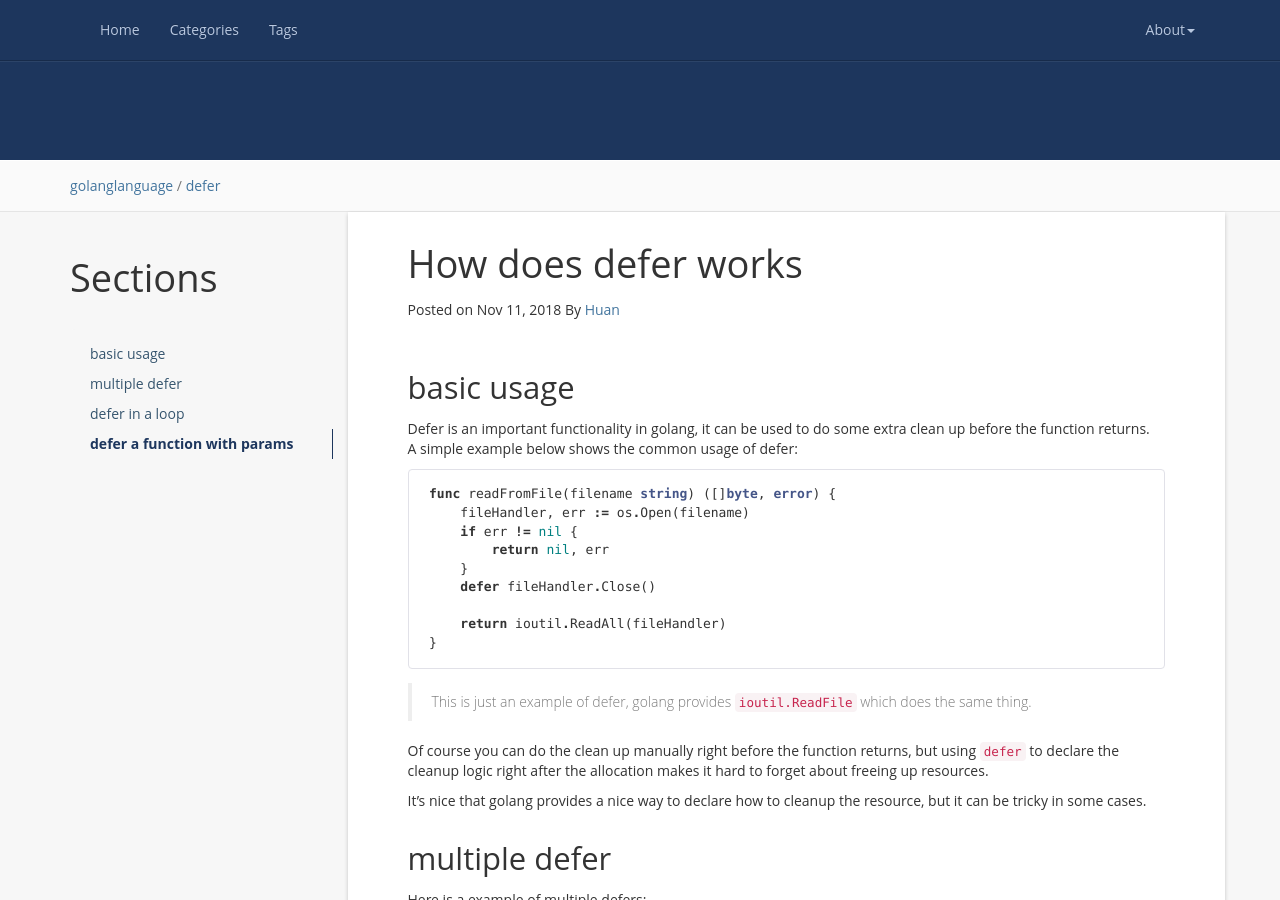
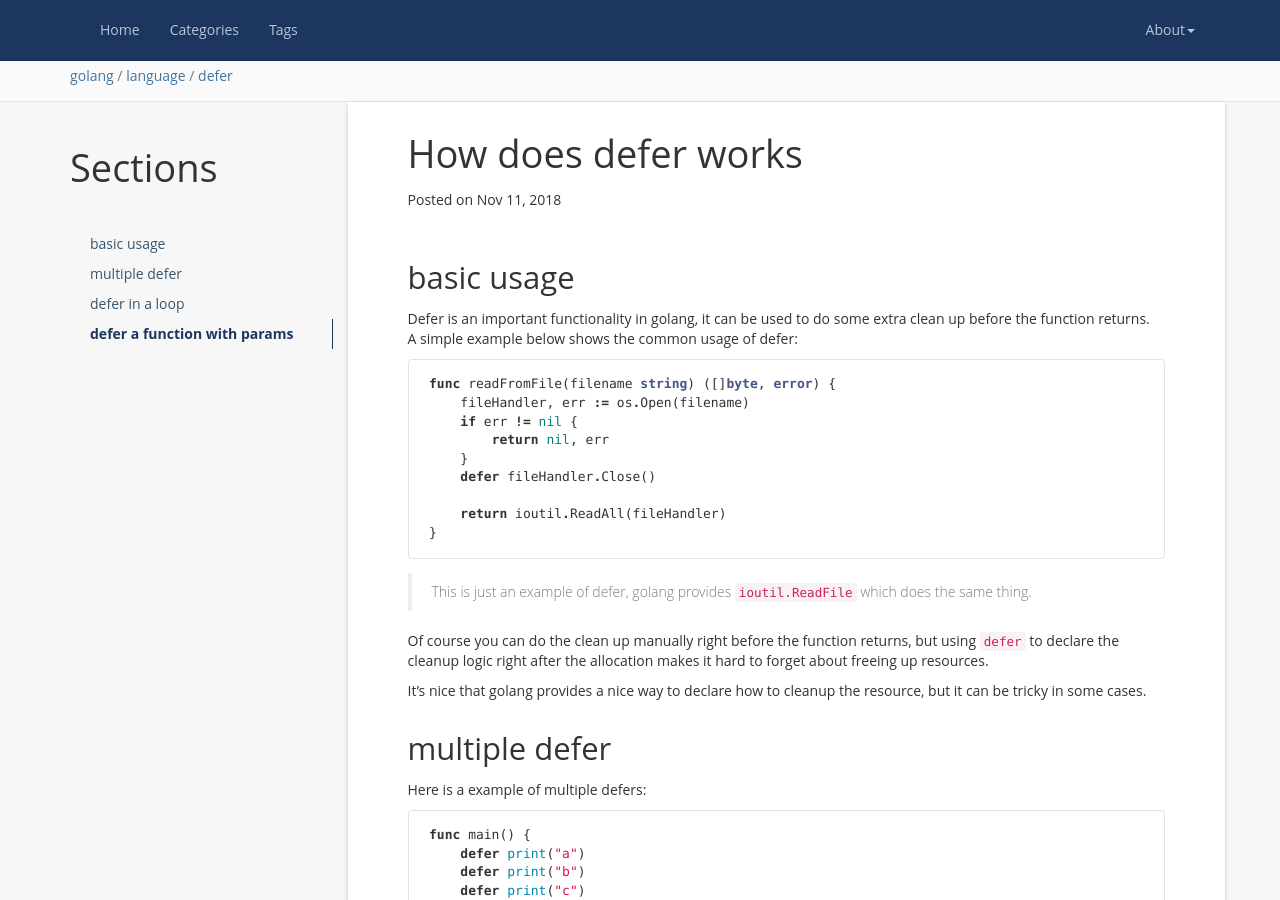
Before and after one commit to fredwangwang/fredwangwang.github.io, a Jekyll site: the page built from _posts/2018-11-11-golang-defer.md, in a window 1280 px wide and 900 px high. Built offline with Jekyll 4.4.1, drawn with Linux system fonts in a browser that asks for light colours; nearby versions of some CDN libraries; comment, search, counter and statistics services are not loaded.

Commit message:
clean up

```diff
--- a/404.html
+++ b/404.html
@@ -8,6 +8,7 @@
     max-width: 600px;
     text-align: center;
   }
+
   h1 {
     margin: 30px 0;
     font-size: 4em;
--- a/_config.yml
+++ b/_config.yml
@@ -33,7 +33,7 @@
 
 # comment
 disqus:
-  enable: true
+  enable: false
   account_name: fredwanghuan # https://<account_name>.disqus.com
 
 # Build settings
@@ -44,6 +44,7 @@
 # Exclude from processing.
 exclude:
   - README.md
+  - LICENSE
   - Gemfile
   - Gemfile.lock
   - node_modules
@@ -51,3 +52,5 @@
   - vendor/cache/
   - vendor/gems/
   - vendor/ruby/
+
+permalink: /:year/:month/:day/:title
--- a/_includes/banner.html
+++ b/_includes/banner.html
@@ -1,8 +1,12 @@
 <div class="banner">
   <div class="container">
     {% if page.categories != null %}
-    <a href="{{ '/categories' | prepend: site.baseurl }}#{{page.categories}}-ref">{{page.categories}}</a> /
-    <a href="{{ '/tags' | prepend: site.baseurl }}#{{page.tag}}-ref">{{page.tag}}</a>
+    {% for category in page.categories %}
+    <a href="{{ '/categories' | prepend: site.baseurl }}#{{page.categories}}-ref">{{category}}</a> /
+    {% endfor %}
+    {% for tag in page.tag %}
+    <a href="{{ '/tags' | prepend: site.baseurl }}#{{page.tag}}-ref">{{tag}}</a>
+    {% endfor %}
     {% else %}
     {{ site.banner }}
     {% endif %}
--- a/_includes/docs_header.html
+++ b/_includes/docs_header.html
@@ -1,14 +1,8 @@
+{% if page.title == null %}
 <div class="docs-header" id="content">
   <div class="container">
-  	{% if page.title%}
-  		<!--
-		    <h1>{{ page.title }}</h1>
-		    <p>Post on {{ page.date | date: "%b %d, %Y" }} by <a href="/about">{{ site.author }}</a></p>
-		-->
-		    <h1>{{ site.motto }}</h1>
-    {% else %}
-	    <h1>{{ site.name }}</h1>
-	    <p>{{ site.description }}</p>
-    {% endif %}
+    <h1>{{ site.name }}</h1>
+    <p>{{ site.description }}</p>
   </div>
 </div>
+{% endif %}
--- a/_layouts/post.html
+++ b/_layouts/post.html
@@ -13,11 +13,8 @@
         <div class="wrapper">
           <header class="post-header">
             <h1 class="post-title">{{ page.title }}</h1>
-              <!--
-                <p class="post-meta">{{ page.date | date: "%b %-d, %Y" }}{% if page.author %} • {{ page.author }}{% endif %}{% if page.meta %} • {{ page.meta }}{% endif %}</p>
-              -->
-              <div class="meta">Posted on <span class="postdate">{{ page.date | date: "%b %d, %Y" }}</span> By <a target="_blank" href="{{site.url}}">{{ site.author }}</a></div>
-              <br />
+            <div class="meta">Posted on {{ page.date | date: "%b %d, %Y" }}</div>
+            <br/>
           </header>
           <article class="post-content">
             {{ content }}
--- a/_sass/_base.scss
+++ /dev/null
@@ -1,204 +0,0 @@
-/**
- * Reset some basic elements
- */
-body, h1, h2, h3, h4, h5, h6,
-p, blockquote, pre, hr,
-dl, dd, ol, ul, figure {
-    margin: 0;
-    padding: 0;
-}
-
-
-
-/**
- * Basic styling
- */
-body {
-    font-family: $base-font-family;
-    font-size: $base-font-size;
-    line-height: $base-line-height;
-    font-weight: 300;
-    color: $text-color;
-    background-color: $background-color;
-    -webkit-text-size-adjust: 100%;
-}
-
-
-
-/**
- * Set `margin-bottom` to maintain vertical rhythm
- */
-h1, h2, h3, h4, h5, h6,
-p, blockquote, pre,
-ul, ol, dl, figure,
-%vertical-rhythm {
-    margin-bottom: $spacing-unit / 2;
-}
-
-
-
-/**
- * Images
- */
-img {
-    max-width: 100%;
-    vertical-align: middle;
-}
-
-
-
-/**
- * Figures
- */
-figure > img {
-    display: block;
-}
-
-figcaption {
-    font-size: $small-font-size;
-}
-
-
-
-/**
- * Lists
- */
-ul, ol {
-    margin-left: $spacing-unit;
-}
-
-li {
-    > ul,
-    > ol {
-         margin-bottom: 0;
-    }
-}
-
-
-
-/**
- * Headings
- */
-h1, h2, h3, h4, h5, h6 {
-    font-weight: 300;
-}
-
-
-
-/**
- * Links
- */
-a {
-    color: $brand-color;
-    text-decoration: none;
-
-    &:visited {
-        color: darken($brand-color, 15%);
-    }
-
-    &:hover {
-        color: $text-color;
-        text-decoration: underline;
-    }
-}
-
-
-
-/**
- * Blockquotes
- */
-blockquote {
-    color: $grey-color;
-    border-left: 4px solid $grey-color-light;
-    padding-left: $spacing-unit / 2;
-    font-size: 18px;
-    letter-spacing: -1px;
-    font-style: italic;
-
-    > :last-child {
-        margin-bottom: 0;
-    }
-}
-
-
-
-/**
- * Code formatting
- */
-pre,
-code {
-    font-size: 15px;
-    border: 1px solid $grey-color-light;
-    border-radius: 3px;
-    background-color: #eef;
-}
-
-code {
-    padding: 1px 5px;
-}
-
-pre {
-    padding: 8px 12px;
-    overflow-x: scroll;
-
-    > code {
-        border: 0;
-        padding-right: 0;
-        padding-left: 0;
-    }
-}
-
-
-
-/**
- * Wrapper
- */
-.wrapper {
-    max-width: -webkit-calc(#{$content-width} - (#{$spacing-unit} * 2));
-    max-width:         calc(#{$content-width} - (#{$spacing-unit} * 2));
-    margin-right: auto;
-    margin-left: auto;
-    padding-right: $spacing-unit;
-    padding-left: $spacing-unit;
-    @extend %clearfix;
-
-    @include media-query($on-laptop) {
-        max-width: -webkit-calc(#{$content-width} - (#{$spacing-unit}));
-        max-width:         calc(#{$content-width} - (#{$spacing-unit}));
-        padding-right: $spacing-unit / 2;
-        padding-left: $spacing-unit / 2;
-    }
-}
-
-
-
-/**
- * Clearfix
- */
-%clearfix {
-
-    &:after {
-        content: "";
-        display: table;
-        clear: both;
-    }
-}
-
-
-
-/**
- * Icons
- */
-.icon {
-
-    > svg {
-        display: inline-block;
-        width: 16px;
-        height: 16px;
-        vertical-align: middle;
-
-        path {
-            fill: $grey-color;
-        }
-    }
-}
--- a/_sass/_layout.scss
+++ /dev/null
@@ -1,236 +0,0 @@
-/**
- * Site header
- */
-.site-header {
-    border-top: 5px solid $grey-color-dark;
-    border-bottom: 1px solid $grey-color-light;
-    min-height: 56px;
-
-    // Positioning context for the mobile navigation icon
-    position: relative;
-}
-
-.site-title {
-    font-size: 26px;
-    line-height: 56px;
-    letter-spacing: -1px;
-    margin-bottom: 0;
-    float: left;
-
-    &,
-    &:visited {
-        color: $grey-color-dark;
-    }
-}
-
-.site-nav {
-    float: right;
-    line-height: 56px;
-
-    .menu-icon {
-        display: none;
-    }
-
-    .page-link {
-        color: $text-color;
-        line-height: $base-line-height;
-
-        // Gaps between nav items, but not on the first one
-        &:not(:first-child) {
-            margin-left: 20px;
-        }
-    }
-
-    @include media-query($on-palm) {
-        position: absolute;
-        top: 9px;
-        right: 30px;
-        background-color: $background-color;
-        border: 1px solid $grey-color-light;
-        border-radius: 5px;
-        text-align: right;
-
-        .menu-icon {
-            display: block;
-            float: right;
-            width: 36px;
-            height: 26px;
-            line-height: 0;
-            padding-top: 10px;
-            text-align: center;
-
-            > svg {
-                width: 18px;
-                height: 15px;
-
-                path {
-                    fill: $grey-color-dark;
-                }
-            }
-        }
-
-        .trigger {
-            clear: both;
-            display: none;
-        }
-
-        &:hover .trigger {
-            display: block;
-            padding-bottom: 5px;
-        }
-
-        .page-link {
-            display: block;
-            padding: 5px 10px;
-        }
-    }
-}
-
-
-
-/**
- * Site footer
- */
-.site-footer {
-    border-top: 1px solid $grey-color-light;
-    padding: $spacing-unit 0;
-}
-
-.footer-heading {
-    font-size: 18px;
-    margin-bottom: $spacing-unit / 2;
-}
-
-.contact-list,
-.social-media-list {
-    list-style: none;
-    margin-left: 0;
-}
-
-.footer-col-wrapper {
-    font-size: 15px;
-    color: $grey-color;
-    margin-left: -$spacing-unit / 2;
-    @extend %clearfix;
-}
-
-.footer-col {
-    float: left;
-    margin-bottom: $spacing-unit / 2;
-    padding-left: $spacing-unit / 2;
-}
-
-.footer-col-1 {
-    width: -webkit-calc(35% - (#{$spacing-unit} / 2));
-    width:         calc(35% - (#{$spacing-unit} / 2));
-}
-
-.footer-col-2 {
-    width: -webkit-calc(20% - (#{$spacing-unit} / 2));
-    width:         calc(20% - (#{$spacing-unit} / 2));
-}
-
-.footer-col-3 {
-    width: -webkit-calc(45% - (#{$spacing-unit} / 2));
-    width:         calc(45% - (#{$spacing-unit} / 2));
-}
-
-@include media-query($on-laptop) {
-    .footer-col-1,
-    .footer-col-2 {
-        width: -webkit-calc(50% - (#{$spacing-unit} / 2));
-        width:         calc(50% - (#{$spacing-unit} / 2));
-    }
-
-    .footer-col-3 {
-        width: -webkit-calc(100% - (#{$spacing-unit} / 2));
-        width:         calc(100% - (#{$spacing-unit} / 2));
-    }
-}
-
-@include media-query($on-palm) {
-    .footer-col {
-        float: none;
-        width: -webkit-calc(100% - (#{$spacing-unit} / 2));
-        width:         calc(100% - (#{$spacing-unit} / 2));
-    }
-}
-
-
-
-/**
- * Page content
- */
-.page-content {
-    padding: $spacing-unit 0;
-}
-
-.page-heading {
-    font-size: 20px;
-}
-
-.post-list {
-    margin-left: 0;
-    list-style: none;
-
-    > li {
-        margin-bottom: $spacing-unit;
-    }
-}
-
-.post-meta {
-    font-size: $small-font-size;
-    color: $grey-color;
-}
-
-.post-link {
-    display: block;
-    font-size: 24px;
-}
-
-
-
-/**
- * Posts
- */
-.post-header {
-    margin-bottom: $spacing-unit;
-}
-
-.post-title {
-    font-size: 42px;
-    letter-spacing: -1px;
-    line-height: 1;
-
-    @include media-query($on-laptop) {
-        font-size: 36px;
-    }
-}
-
-.post-content {
-    margin-bottom: $spacing-unit;
-
-    h2 {
-        font-size: 32px;
-
-        @include media-query($on-laptop) {
-            font-size: 28px;
-        }
-    }
-
-    h3 {
-        font-size: 26px;
-
-        @include media-query($on-laptop) {
-            font-size: 22px;
-        }
-    }
-
-    h4 {
-        font-size: 20px;
-
-        @include media-query($on-laptop) {
-            font-size: 18px;
-        }
-    }
-}
--- a/_sass/_syntax-highlighting.scss
+++ /dev/null
@@ -1,67 +0,0 @@
-/**
- * Syntax highlighting styles
- */
-.highlight {
-    background: #fff;
-    @extend %vertical-rhythm;
-
-    .c     { color: #998; font-style: italic } // Comment
-    .err   { color: #a61717; background-color: #e3d2d2 } // Error
-    .k     { font-weight: bold } // Keyword
-    .o     { font-weight: bold } // Operator
-    .cm    { color: #998; font-style: italic } // Comment.Multiline
-    .cp    { color: #999; font-weight: bold } // Comment.Preproc
-    .c1    { color: #998; font-style: italic } // Comment.Single
-    .cs    { color: #999; font-weight: bold; font-style: italic } // Comment.Special
-    .gd    { color: #000; background-color: #fdd } // Generic.Deleted
-    .gd .x { color: #000; background-color: #faa } // Generic.Deleted.Specific
-    .ge    { font-style: italic } // Generic.Emph
-    .gr    { color: #a00 } // Generic.Error
-    .gh    { color: #999 } // Generic.Heading
-    .gi    { color: #000; background-color: #dfd } // Generic.Inserted
-    .gi .x { color: #000; background-color: #afa } // Generic.Inserted.Specific
-    .go    { color: #888 } // Generic.Output
-    .gp    { color: #555 } // Generic.Prompt
-    .gs    { font-weight: bold } // Generic.Strong
-    .gu    { color: #aaa } // Generic.Subheading
-    .gt    { color: #a00 } // Generic.Traceback
-    .kc    { font-weight: bold } // Keyword.Constant
-    .kd    { font-weight: bold } // Keyword.Declaration
-    .kp    { font-weight: bold } // Keyword.Pseudo
-    .kr    { font-weight: bold } // Keyword.Reserved
-    .kt    { color: #458; font-weight: bold } // Keyword.Type
-    .m     { color: #099 } // Literal.Number
-    .s     { color: #d14 } // Literal.String
-    .na    { color: #008080 } // Name.Attribute
-    .nb    { color: #0086B3 } // Name.Builtin
-    .nc    { color: #458; font-weight: bold } // Name.Class
-    .no    { color: #008080 } // Name.Constant
-    .ni    { color: #800080 } // Name.Entity
-    .ne    { color: #900; font-weight: bold } // Name.Exception
-    .nf    { color: #900; font-weight: bold } // Name.Function
-    .nn    { color: #555 } // Name.Namespace
-    .nt    { color: #000080 } // Name.Tag
-    .nv    { color: #008080 } // Name.Variable
-    .ow    { font-weight: bold } // Operator.Word
-    .w     { color: #bbb } // Text.Whitespace
-    .mf    { color: #099 } // Literal.Number.Float
-    .mh    { color: #099 } // Literal.Number.Hex
-    .mi    { color: #099 } // Literal.Number.Integer
-    .mo    { color: #099 } // Literal.Number.Oct
-    .sb    { color: #d14 } // Literal.String.Backtick
-    .sc    { color: #d14 } // Literal.String.Char
-    .sd    { color: #d14 } // Literal.String.Doc
-    .s2    { color: #d14 } // Literal.String.Double
-    .se    { color: #d14 } // Literal.String.Escape
-    .sh    { color: #d14 } // Literal.String.Heredoc
-    .si    { color: #d14 } // Literal.String.Interpol
-    .sx    { color: #d14 } // Literal.String.Other
-    .sr    { color: #009926 } // Literal.String.Regex
-    .s1    { color: #d14 } // Literal.String.Single
-    .ss    { color: #990073 } // Literal.String.Symbol
-    .bp    { color: #999 } // Name.Builtin.Pseudo
-    .vc    { color: #008080 } // Name.Variable.Class
-    .vg    { color: #008080 } // Name.Variable.Global
-    .vi    { color: #008080 } // Name.Variable.Instance
-    .il    { color: #099 } // Literal.Number.Integer.Long
-}
```
Also changed, not shown: _posts/2018-11-10-welcome-to-jekyll.md (deleted, +0 -29 lines), _posts/2018-11-11-golang-defer.md (line endings or trailing spaces), 4 other files. Lines whose indentation alone changed are shown as unchanged.
